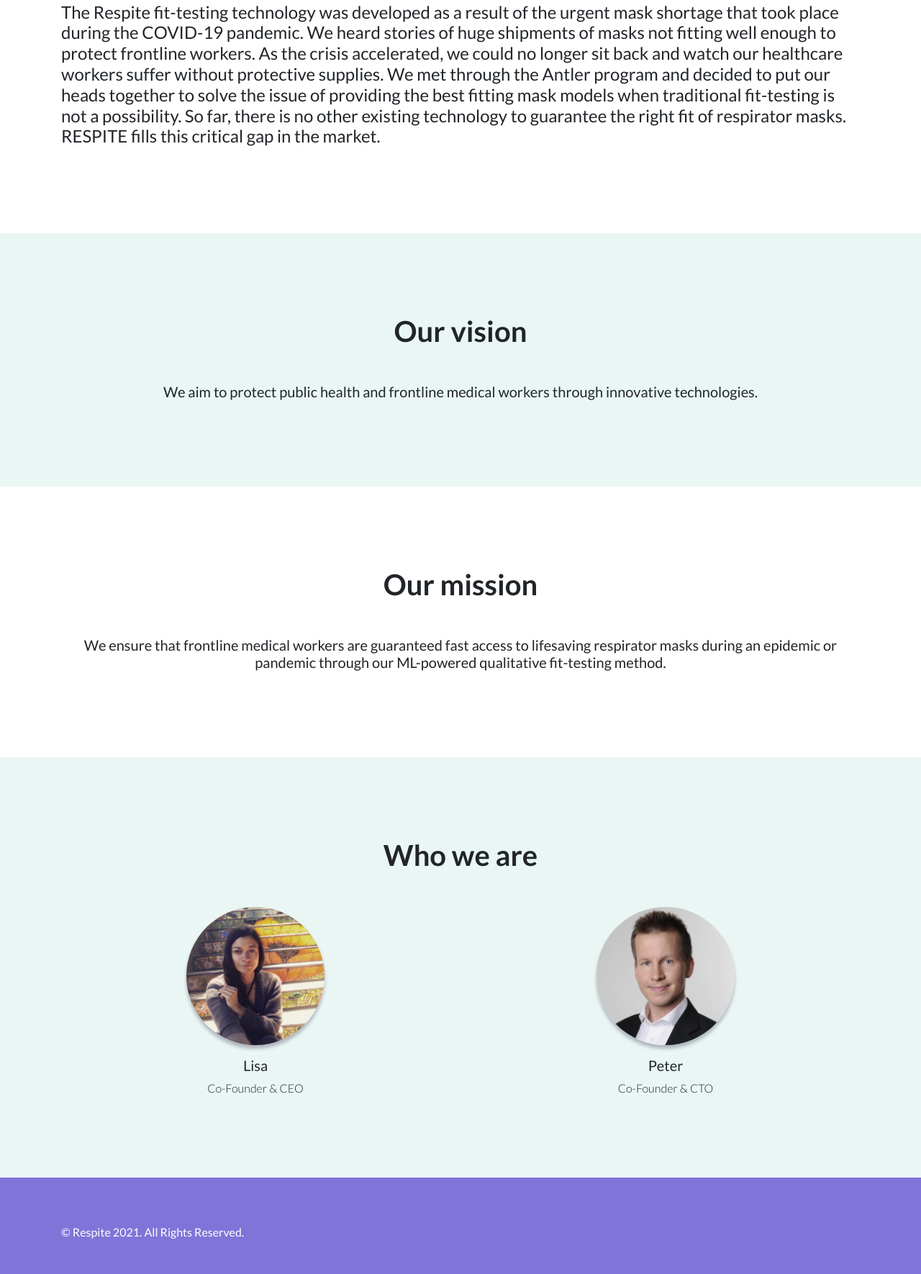
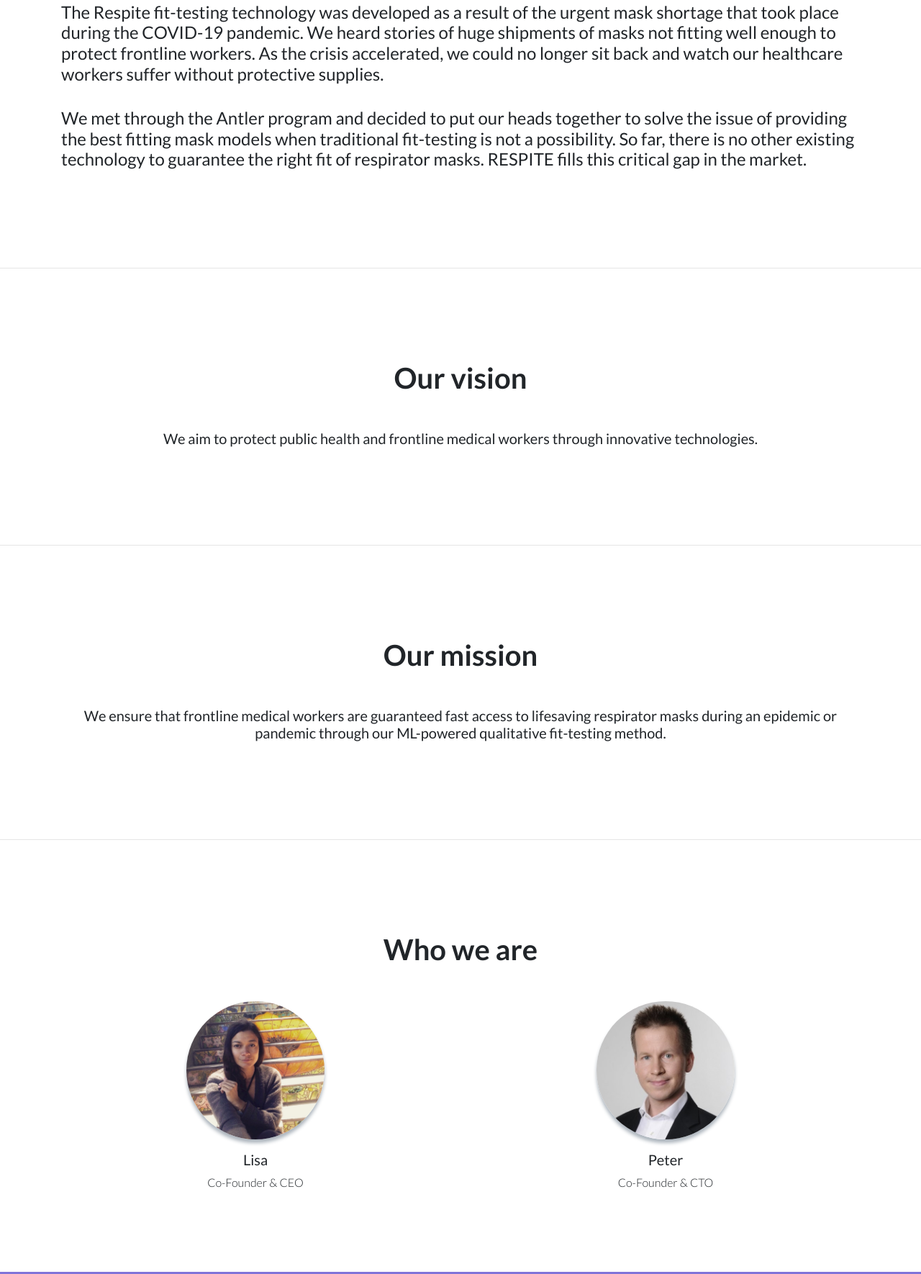
Before and after one commit to peter-novak-m/respite, a website: page about.html in a window 1280 px wide. Shown: the part 687-2457 px from the top of the page at 72% size. Drawn offline with Linux system fonts and the light colour scheme.

Commit message:
Removing green background from about page

```diff
--- a/about.html
+++ b/about.html
@@ -82,7 +82,7 @@
         <div class="col-xl-12 mx-auto"></div>
         <div class="col-xl-4 mx-auto"></div>
         <div class="col-xl-4 mx-auto">
-          <h1 class="text-center mb-5">About us</h1>
+          <h1 class="text-center mb-5">About Respite</h1>
         </div>
         <div class="col-xl-4 mx-auto"></div>
       </div>
@@ -97,17 +97,21 @@
           heard stories of huge shipments of masks not fitting well enough to
           protect frontline workers. As the crisis accelerated, we could no
           longer sit back and watch our healthcare workers suffer without
-          protective supplies. We met through the Antler program and decided to
-          put our heads together to solve the issue of providing the best
-          fitting mask models when traditional fit-testing is not a possibility.
-          So far, there is no other existing technology to guarantee the right
-          fit of respirator masks. RESPITE fills this critical gap in the
-          market.
+          protective supplies.
+        </h4>
+        <br />
+        <h4>
+          We met through the Antler program and decided to put our heads
+          together to solve the issue of providing the best fitting mask models
+          when traditional fit-testing is not a possibility. So far, there is no
+          other existing technology to guarantee the right fit of respirator
+          masks. RESPITE fills this critical gap in the market.
         </h4>
       </div>
     </section>
     <!-- Icons Grid -->
-    <section class="features-icons bg-green text-center">
+    <hr />
+    <section class="features-icons text-center">
       <div class="container">
         <h1 class="mb-5">Our vision</h1>
         <h5>
@@ -117,6 +121,7 @@
       </div>
     </section>
     <!-- Icons Grid -->
+    <hr />
     <section class="features-icons text-center">
       <div class="container">
         <h1 class="mb-5">Our mission</h1>
@@ -129,7 +134,8 @@
     </section>
 
     <!-- Testimonials -->
-    <section class="testimonials text-center bg-green">
+    <hr />
+    <section class="testimonials text-center">
       <div class="container">
         <h1 class="mb-5">Who we are</h1>
         <div class="row">
```
